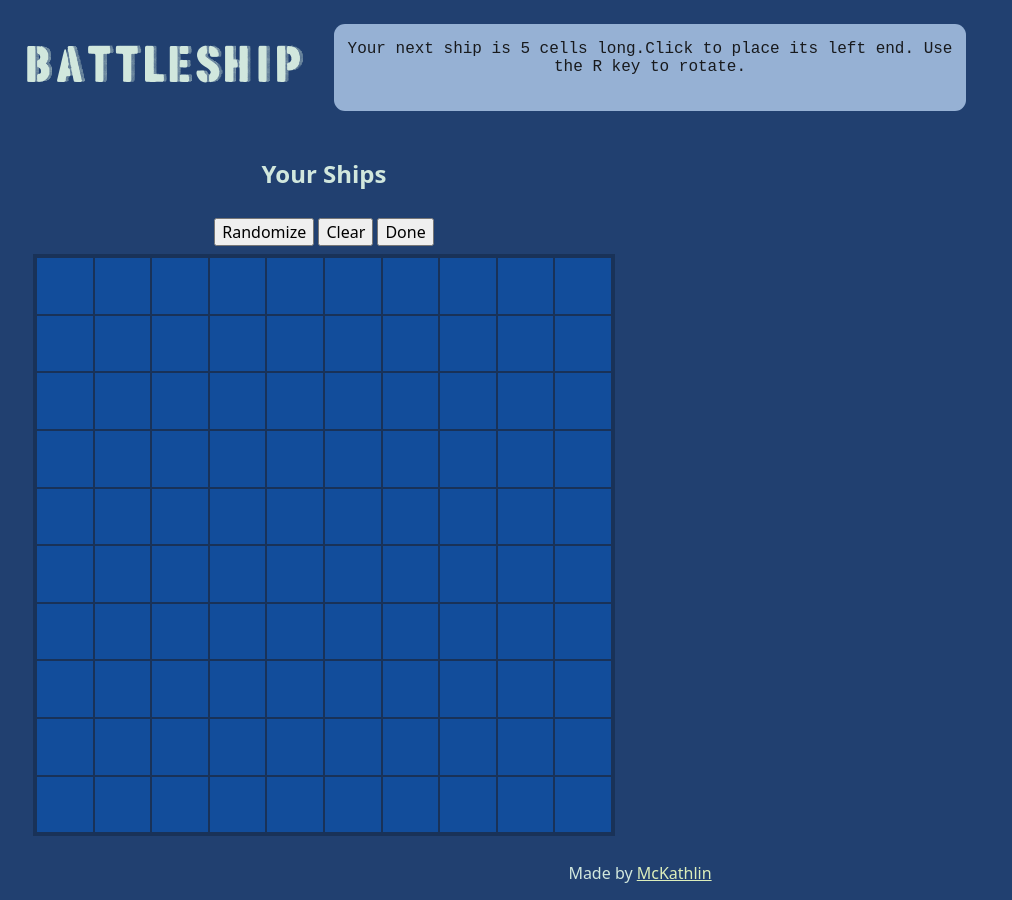
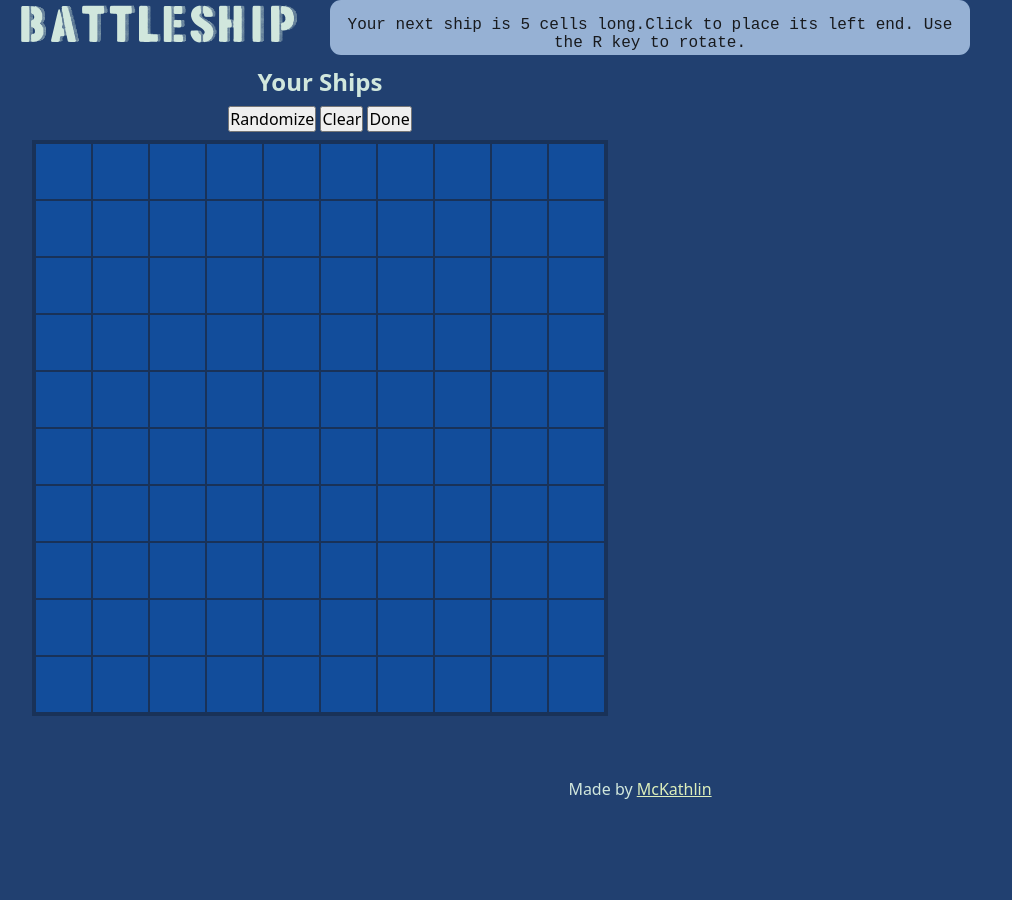
Before and after one commit to McKathlin/battleship, a website built with webpack: page src/template.html in a window 1280 px wide. Shown: the whole page, without its empty margins (0-1012 px from the left). After the commit the page ends 800 px from the top, so only its background shows below. Built offline with nearby package versions, Linux system fonts and the light colour scheme.

Commit message:
Apply simple style reset

```diff
--- a/src/style.css
+++ b/src/style.css
@@ -1,6 +1,12 @@
 @font-face {
   font-family: "Poster Army";
   src: url("./font/PosterArmy.otf");
+}
+
+*, *::before, *::after {
+  margin: 0;
+  padding: 0;
+  box-sizing: border-box;
 }
 
 body {
```
